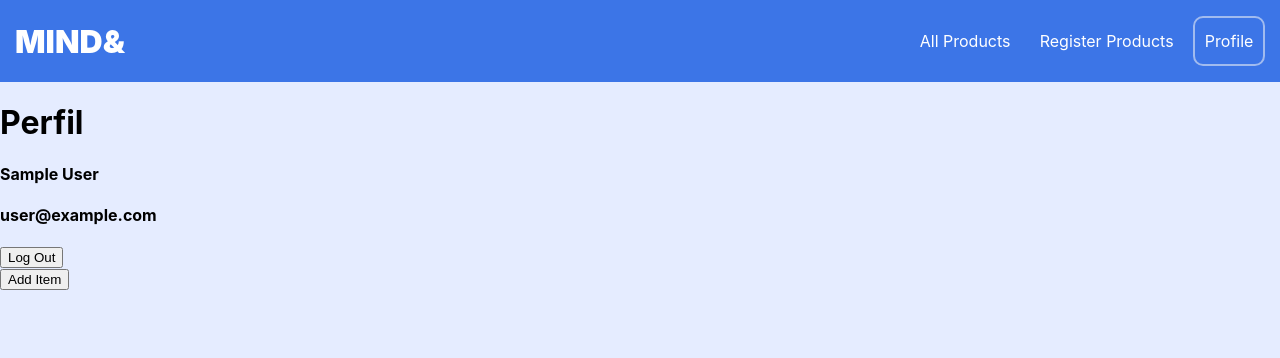
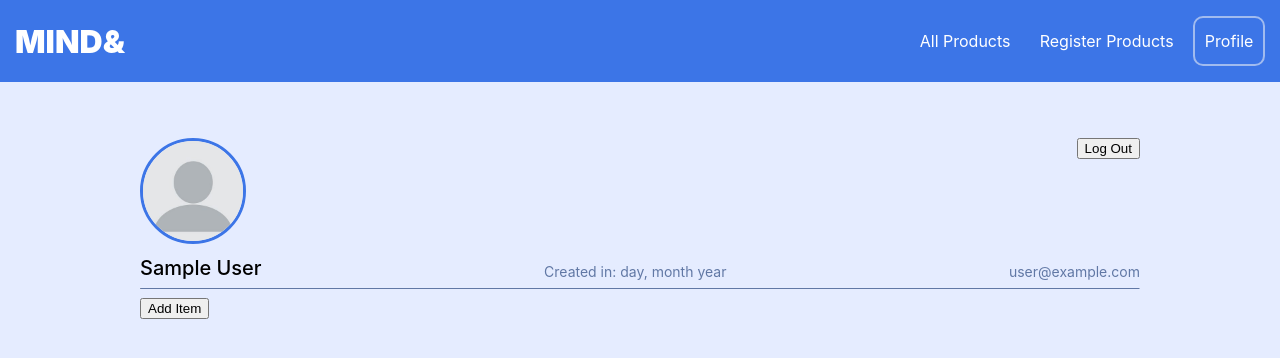
Before and after one commit to EngenheirosDoHavaii/EngDSoft, a React (Create React App) app: page /profile in a window 1280 px wide. Shown: the top 358 px of the page. Built offline with nearby package versions, Linux system fonts and the light colour scheme; no server answers; sample sign-in values are in the browser's storage.

Commit message:
create header of profile page with user info

```diff
--- /dev/null
+++ b/src/pages/Profile/Profile.css
@@ -0,0 +1,71 @@
+.container-profile {
+    display: flex;
+    flex-direction: column;
+    align-items: center;
+    justify-content: space-between;
+    margin-top: 56px;
+}
+
+.profile-content {
+    max-width: 1000px;
+    width: 100%;
+}
+
+/* HEADER */
+
+.profile-header {
+    display: flex;
+    flex-direction: column;
+    gap: 12px;
+}
+
+.top-header {
+    display: flex;
+    justify-content: space-between;
+    align-items: flex-start;
+}
+
+.profile-pic {
+    max-width: 100px;
+    max-height: 100px;
+    border: 3px solid #3c75e7;
+    border-radius: 50%;
+}
+
+.user-profile-text {
+    display: flex;
+    justify-content: space-between;
+    align-items: flex-end;
+}
+
+.user-name {
+    font-size: 20px;
+    font-weight: 500;
+}
+
+.user-email,
+.user-date{
+    font-size: 14px;
+    color: #6178a5;
+}
+
+.profile-content hr {
+    border-top: 1px solid #6178a5;
+    border-bottom: none;
+}
+
+
+/* MEDIA QUERIES */
+
+@media (max-width: 860px) {
+    .profile-content {
+        width: 80%;
+    }
+}
+
+@media (max-width: 700px) {
+    .user-email,
+    .user-date {
+        display: none;
+    }
+}
--- a/src/pages/Profile/Profile.tsx
+++ b/src/pages/Profile/Profile.tsx
@@ -2,6 +2,8 @@ import { Firebase } from "../../services/firebase";
 import { useNavigate } from "react-router-dom";
 import { useEffect } from "react";
 import AddItemModal from "../../components/Modal/AddItemModal";
+import profilePic from "../../images/profile-pic-mock.jpg"
+import "./Profile.css"
 
 export function Profile() {
   const navigate = useNavigate();
@@ -21,20 +23,37 @@ export function Profile() {
 
   return (
     <div className="container-profile">
-      <h1>Perfil</h1>
-      <div className="user">
-        <h4>{auth.currentUser?.displayName}</h4>
-        <h4>{auth.currentUser?.email}</h4>
-      </div>
-      <div>
-        <button type="button" onClick={Firebase.LogOut} className="button-profile">
-          Log Out
-        </button>
+      <div className="profile-content">
+
+        <div className="profile-header">
+
+          <div className="top-header">
+            <img src={profilePic} alt="user profile" className="profile-pic"></img>
+            <button type="button" onClick={Firebase.LogOut} className="button-profile">
+              Log Out
+            </button>
+          </div>
+
+          <div className="user-profile-text">
+            <div className="user-name">{auth.currentUser?.displayName}</div>
+            <div className="user-date"> Created in: day, month year</div>
+            <div className="user-email">{auth.currentUser?.email}</div>
+          </div>
+
+        </div>
+
+        <hr></hr>
+
+        <div className="add-item-button">
+          <AddItemModal />
+        </div>
+
+
+
       </div>
 
-      <div>
-        <AddItemModal />
-      </div>
+
+
     </div>
   );
 }
```
Also changed, not shown: src/images/profile-pic-mock.jpg (added).
